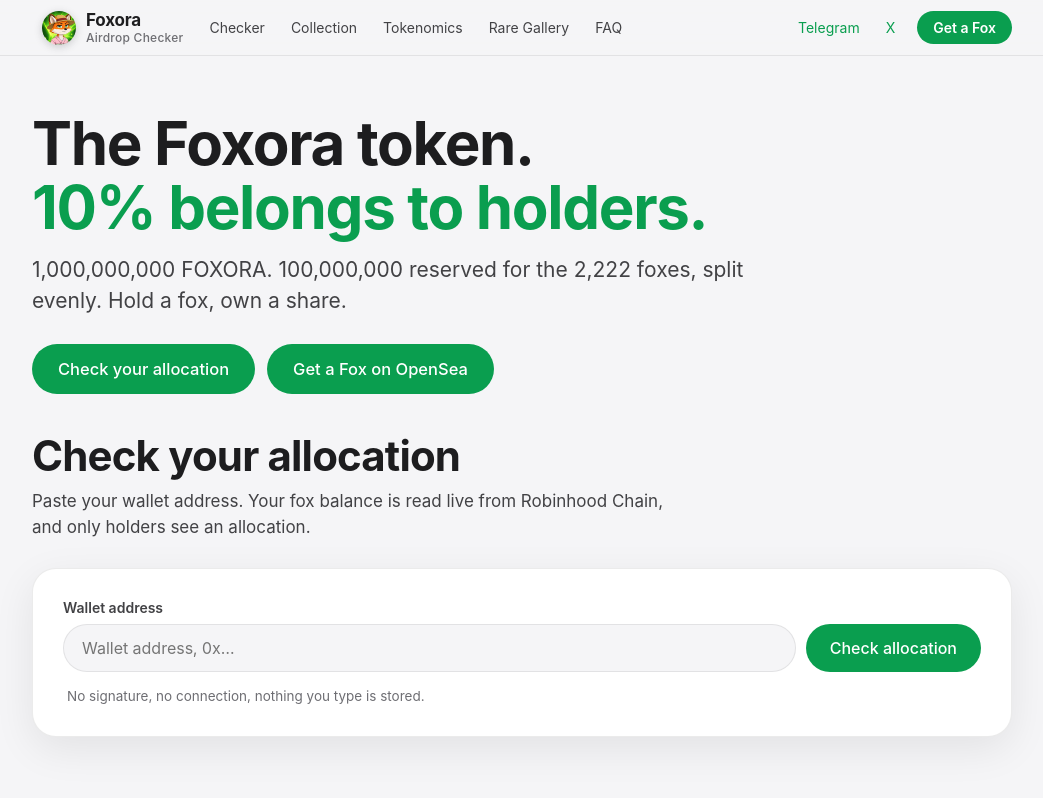
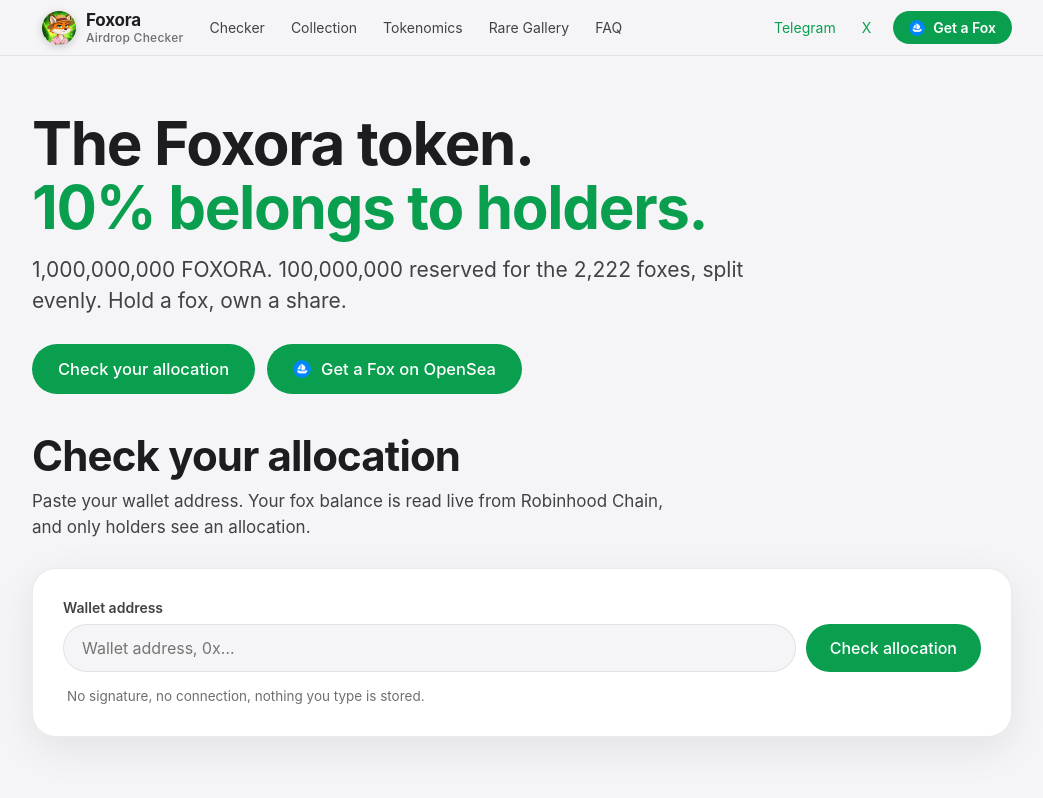
Before and after one commit to VaultiQx/foxora-tokenomics-checker, a plain HTML site: page index.html in a window 1280 px wide. Shown: the top 798 px of the page, without its empty margins (118-1161 px from the left). Drawn offline with Linux system fonts and the light colour scheme.

Commit message:
Use official OpenSea logo on Get a Fox buttons and footer link

```diff
--- a/index.html
+++ b/index.html
@@ -326,6 +326,13 @@
       .foot-note { width: 100%; font-size: 13px; color: var(--ink-3); line-height: 1.55; margin-top: 6px; }
 
 
+      /* ---------- OpenSea logo mark ---------- */
+      .os-logo { width: 18px; height: 18px; border-radius: 50%; flex: none; display: block; }
+      .os-logo.sm { width: 16px; height: 16px; }
+      .btn .os-logo, .topbar a.cta .os-logo { margin-right: 2px; }
+      .topbar a.cta { display: inline-flex; align-items: center; gap: 6px; }
+      .foot-links a.mint-link { display: inline-flex; align-items: center; gap: 7px; }
+
       /* ---------- brand header ---------- */
       .brand { display: inline-flex; align-items: center; gap: 10px; padding: 6px 8px 6px 0; flex: none; }
       .brand img { width: 34px; height: 34px; border-radius: 50%; object-fit: cover; display: block; box-shadow: 0 2px 8px rgba(0,0,0,0.18); }
@@ -392,7 +399,7 @@
         <span class="spacer"></span>
         <a class="ext" href="https://t.me/foxoraxyz" target="_blank" rel="noopener">Telegram</a>
         <a class="ext" href="https://x.com/Foxoraxyz" target="_blank" rel="noopener">X</a>
-        <a class="cta" href="https://opensea.io/collection/foxora" target="_blank" rel="noopener">Get a Fox</a>
+        <a class="cta" href="https://opensea.io/collection/foxora" target="_blank" rel="noopener"><img class="os-logo sm" src="assets/opensea-logo.png" alt="OpenSea" />Get a Fox</a>
       </div>
     </div>
 
@@ -406,7 +413,7 @@
         </p>
         <div class="hero-actions">
           <a class="btn" href="#checker">Check your allocation</a>
-          <a class="btn mint" href="https://opensea.io/collection/foxora" target="_blank" rel="noopener">Get a Fox on OpenSea</a>
+          <a class="btn mint" href="https://opensea.io/collection/foxora" target="_blank" rel="noopener"><img class="os-logo" src="assets/opensea-logo.png" alt="OpenSea" />Get a Fox on OpenSea</a>
         </div>
       </div>
 
@@ -458,7 +465,7 @@
             <div class="result-actions">
               <button class="btn" id="claim-btn" type="button">Claim FOXORA</button>
               <a class="btn secondary" href="https://t.me/foxoraxyz" target="_blank" rel="noopener">Join the community</a>
-              <a class="btn secondary" href="https://opensea.io/collection/foxora" target="_blank" rel="noopener">View your foxes on OpenSea</a>
+              <a class="btn secondary" href="https://opensea.io/collection/foxora" target="_blank" rel="noopener"><img class="os-logo" src="assets/opensea-logo.png" alt="OpenSea" />View your foxes on OpenSea</a>
             </div>
           </div>
 
@@ -475,7 +482,7 @@
               on Robinhood Chain right now.<br /><span class="mono" id="none-addr"></span>
             </p>
             <div class="result-actions">
-              <a class="btn" href="https://opensea.io/collection/foxora" target="_blank" rel="noopener">Get a fox on OpenSea</a>
+              <a class="btn" href="https://opensea.io/collection/foxora" target="_blank" rel="noopener"><img class="os-logo" src="assets/opensea-logo.png" alt="OpenSea" />Get a fox on OpenSea</a>
               <a class="btn secondary" href="https://t.me/foxoraxyz" target="_blank" rel="noopener">Join the community</a>
             </div>
           </div>
@@ -599,7 +606,7 @@
             <div><b>Foxora</b><span>2,222 foxes &middot; Robinhood Chain</span></div>
           </div>
           <div class="foot-links">
-            <a class="mint-link" href="https://opensea.io/collection/foxora" target="_blank" rel="noopener">Get a Fox on OpenSea</a>
+            <a class="mint-link" href="https://opensea.io/collection/foxora" target="_blank" rel="noopener"><img class="os-logo sm" src="assets/opensea-logo.png" alt="OpenSea" />Get a Fox on OpenSea</a>
             <a href="https://t.me/foxoraxyz" target="_blank" rel="noopener">Telegram</a>
             <a href="https://x.com/Foxoraxyz" target="_blank" rel="noopener">@Foxoraxyz on X</a>
           </div>
```
Also changed, not shown: assets/opensea-logo.png (added).
